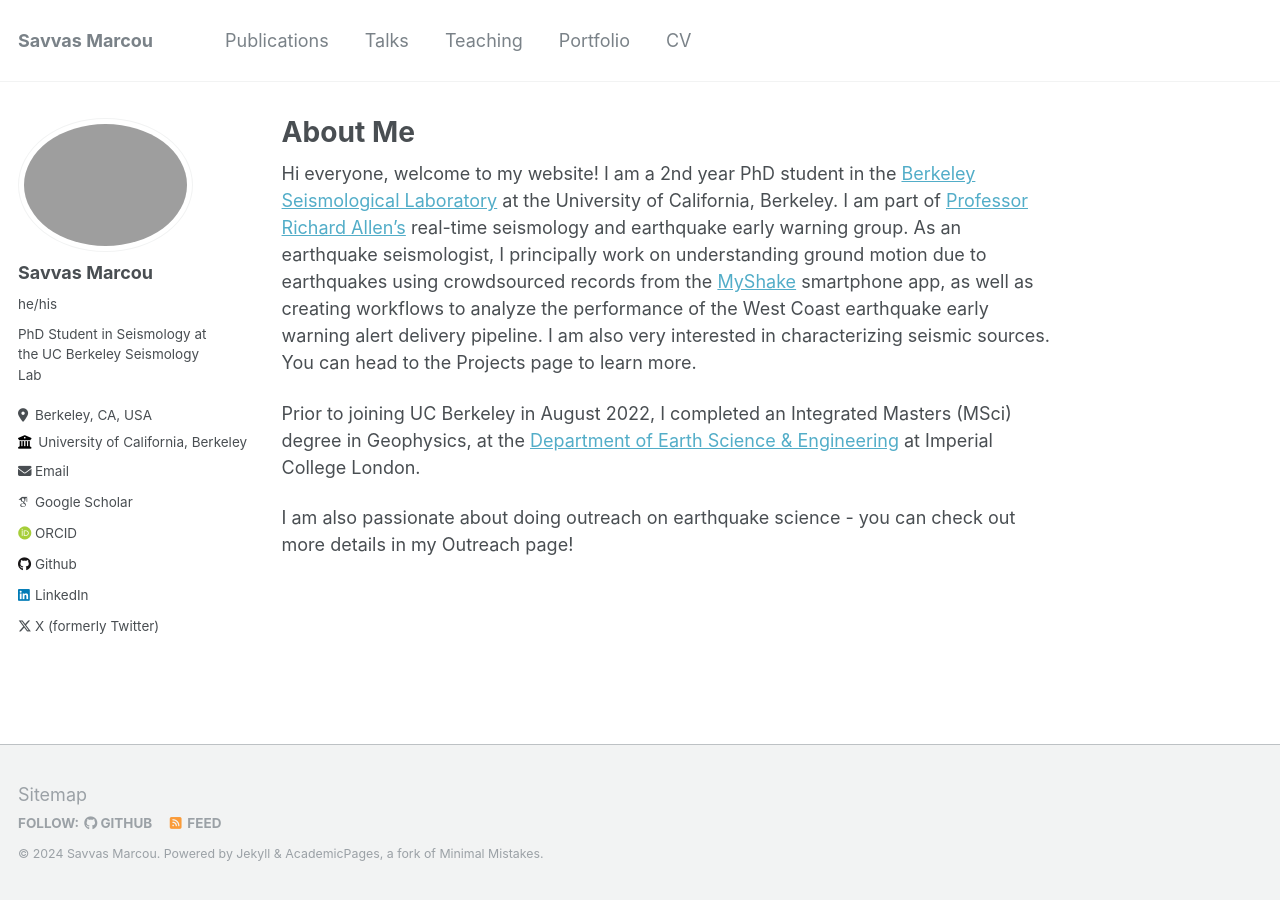
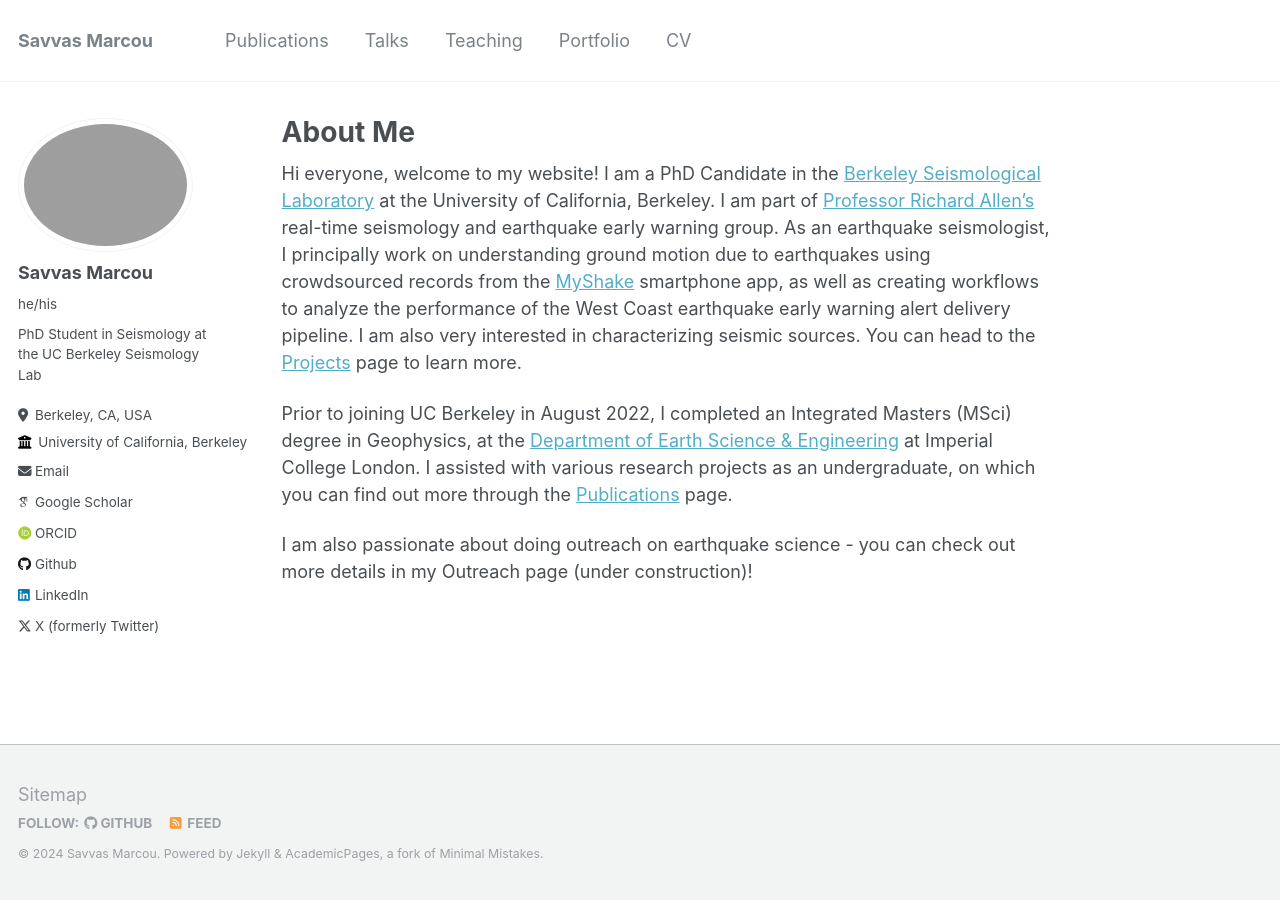
Before and after one commit to seismo-savi/seismo-savi.github.io, a Jekyll site: the page built from _pages/about.md, in a window 1280 px wide. Built offline with Jekyll 4.4.1, drawn with Linux system fonts in a browser that asks for light colours; some web fonts are replaced.

Commit message:
Update about.md

```diff
--- a/_pages/about.md
+++ b/_pages/about.md
@@ -7,8 +7,8 @@ redirect_from:
   - /about.html
 ---
 
-Hi everyone, welcome to my website! I am a 2nd year PhD student in the [Berkeley Seismological Laboratory](https://seismo.berkeley.edu/) at the University of California, Berkeley. I am part of [Professor Richard Allen's](https://rallen.berkeley.edu/) real-time seismology and earthquake early warning group. As an earthquake seismologist, I principally work on understanding ground motion due to earthquakes using crowdsourced records from the [MyShake](https://myshake.berkeley.edu/) smartphone app, as well as creating workflows to analyze the performance of the West Coast earthquake early warning alert delivery pipeline. I am also very interested in characterizing seismic sources. You can head to the Projects page to learn more.
+Hi everyone, welcome to my website! I am a PhD Candidate in the [Berkeley Seismological Laboratory](https://seismo.berkeley.edu/) at the University of California, Berkeley. I am part of [Professor Richard Allen's](https://rallen.berkeley.edu/) real-time seismology and earthquake early warning group. As an earthquake seismologist, I principally work on understanding ground motion due to earthquakes using crowdsourced records from the [MyShake](https://myshake.berkeley.edu/) smartphone app, as well as creating workflows to analyze the performance of the West Coast earthquake early warning alert delivery pipeline. I am also very interested in characterizing seismic sources. You can head to the [Projects](/portfolio/) page to learn more.
 
-Prior to joining UC Berkeley in August 2022, I completed an Integrated Masters (MSci) degree in Geophysics, at the [Department of Earth Science & Engineering](https://www.imperial.ac.uk/earth-science/) at Imperial College London.
+Prior to joining UC Berkeley in August 2022, I completed an Integrated Masters (MSci) degree in Geophysics, at the [Department of Earth Science & Engineering](https://www.imperial.ac.uk/earth-science/) at Imperial College London. I assisted with various research projects as an undergraduate, on which you can find out more through the [Publications](/publications/) page.
 
-I am also passionate about doing outreach on earthquake science - you can check out more details in my Outreach page!
+I am also passionate about doing outreach on earthquake science - you can check out more details in my Outreach page (under construction)!
```
